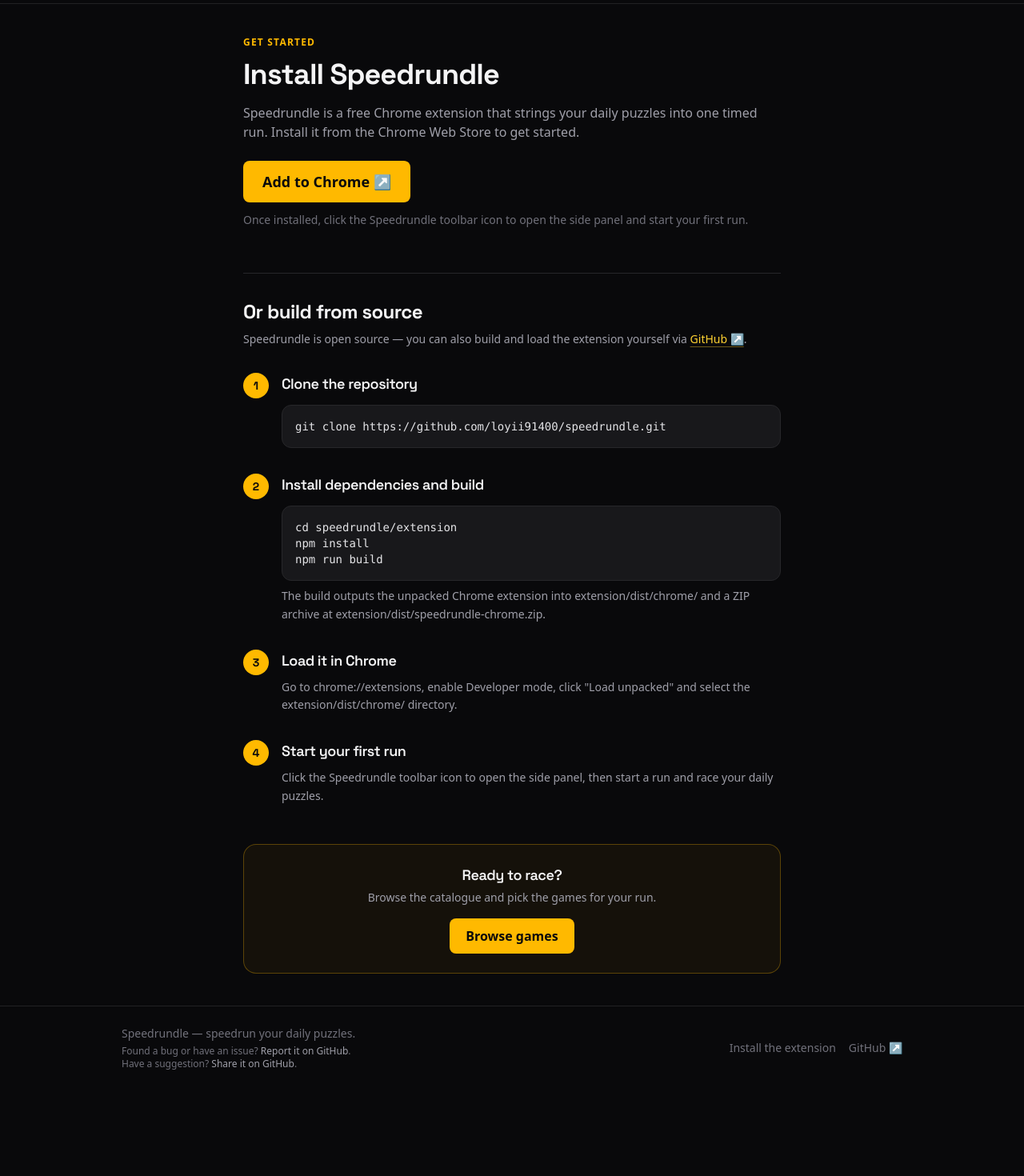
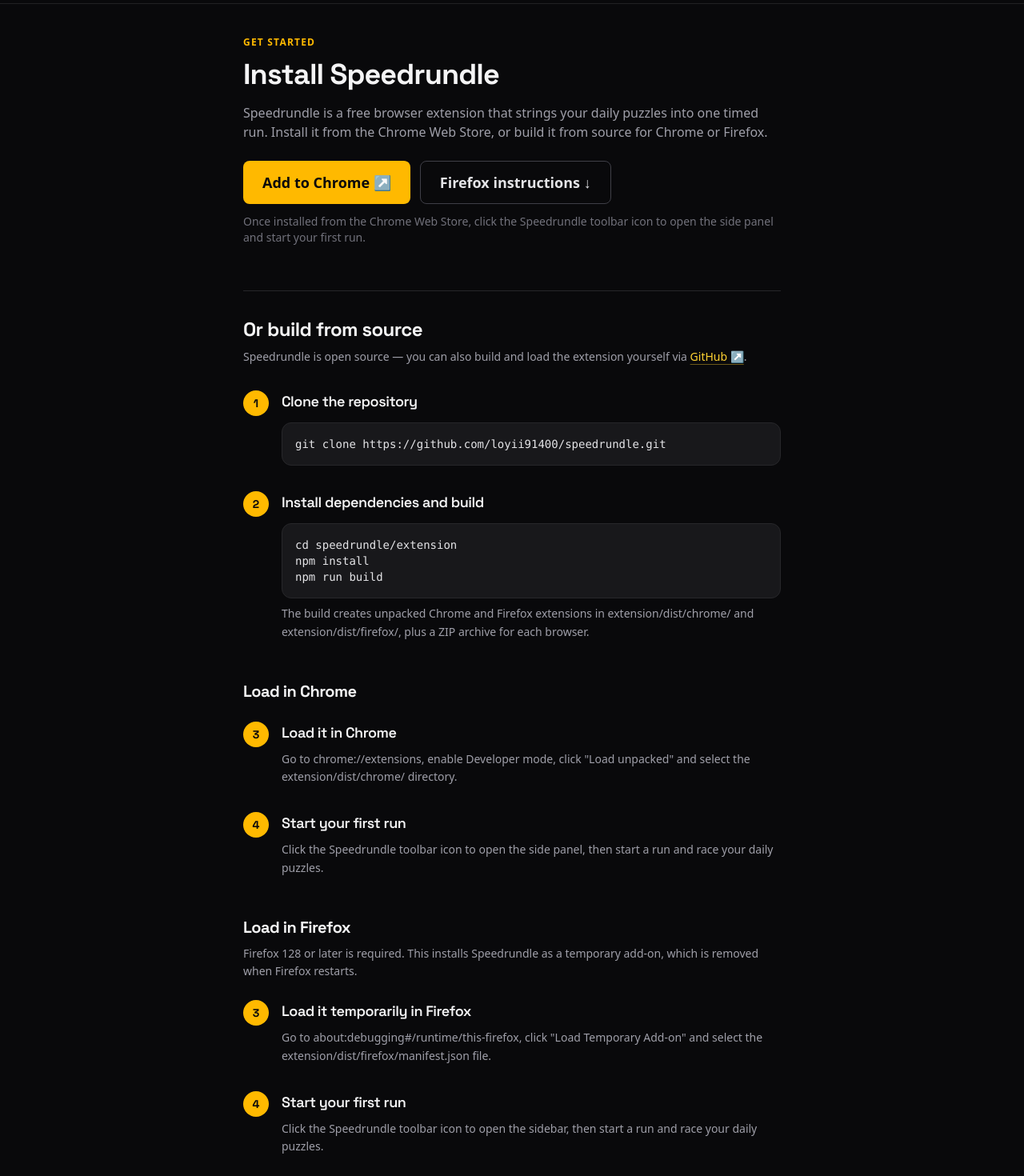
Before and after one commit to loyii91400/speedrundle, a SvelteKit app in the folder website/: page /install in a window 1280 px wide. Shown: the part 60-1530 px from the top of the page at 80% size. Before the commit the page ends 1422 px from the top, so only its background shows below. Built offline with nearby package versions, Linux system fonts and the light colour scheme.

Commit message:
Add Firefox instructions to install page

```diff
--- a/website/src/routes/install/+page.svelte
+++ b/website/src/routes/install/+page.svelte
@@ -1,7 +1,7 @@
 <script>
   import { REPO_URL, STORE_URL } from '$lib/games.js';
 
-  const steps = [
+  const setupSteps = [
     {
       title: 'Clone the repository',
       code: 'git clone https://github.com/loyii91400/speedrundle.git',
@@ -10,17 +10,41 @@
     {
       title: 'Install dependencies and build',
       code: 'cd speedrundle/extension\nnpm install\nnpm run build',
-      note: 'The build outputs the unpacked Chrome extension into extension/dist/chrome/ and a ZIP archive at extension/dist/speedrundle-chrome.zip.'
-    },
+      note: 'The build creates unpacked Chrome and Firefox extensions in extension/dist/chrome/ and extension/dist/firefox/, plus a ZIP archive for each browser.'
+    }
+  ];
+
+  const browserGuides = [
+    {
+      id: 'chrome',
+      name: 'Chrome',
+      description: null,
+      steps: [
         {
           title: 'Load it in Chrome',
-      code: null,
           note: 'Go to chrome://extensions, enable Developer mode, click "Load unpacked" and select the extension/dist/chrome/ directory.'
         },
         {
           title: 'Start your first run',
-      code: null,
           note: 'Click the Speedrundle toolbar icon to open the side panel, then start a run and race your daily puzzles.'
+        }
+      ]
+    },
+    {
+      id: 'firefox',
+      name: 'Firefox',
+      description:
+        'Firefox 128 or later is required. This installs Speedrundle as a temporary add-on, which is removed when Firefox restarts.',
+      steps: [
+        {
+          title: 'Load it temporarily in Firefox',
+          note: 'Go to about:debugging#/runtime/this-firefox, click "Load Temporary Add-on" and select the extension/dist/firefox/manifest.json file.'
+        },
+        {
+          title: 'Start your first run',
+          note: 'Click the Speedrundle toolbar icon to open the sidebar, then start a run and race your daily puzzles.'
+        }
+      ]
     }
   ];
 </script>
@@ -29,7 +53,7 @@
   <title>Install the extension — Speedrundle</title>
   <meta
     name="description"
-    content="Install the Speedrundle Chrome extension from the Chrome Web Store and speedrun your daily puzzle games in one timed run."
+    content="Install Speedrundle for Chrome or Firefox and speedrun your daily puzzle games in one timed run."
   />
 </svelte:head>
 
@@ -37,21 +61,29 @@
   <p class="mb-3 text-xs font-semibold tracking-widest text-amber-400 uppercase">Get started</p>
   <h1 class="font-display text-4xl font-bold tracking-tight">Install Speedrundle</h1>
   <p class="mt-4 text-zinc-400">
-    Speedrundle is a free Chrome extension that strings your daily puzzles into one timed run.
-    Install it from the Chrome Web Store to get started.
+    Speedrundle is a free browser extension that strings your daily puzzles into one timed run.
+    Install it from the Chrome Web Store, or build it from source for Chrome or Firefox.
   </p>
 
+  <div class="mt-6 flex flex-wrap gap-3">
     <a
       href={STORE_URL}
       target="_blank"
       rel="noopener noreferrer"
-    class="mt-6 inline-flex items-center gap-2 rounded-lg bg-amber-400 px-6 py-3 text-lg font-semibold text-zinc-950 transition-colors hover:bg-amber-300"
+      class="inline-flex items-center gap-2 rounded-lg bg-amber-400 px-6 py-3 text-lg font-semibold text-zinc-950 transition-colors hover:bg-amber-300"
     >
       Add to Chrome ↗
     </a>
+    <a
+      href="#firefox"
+      class="inline-flex items-center gap-2 rounded-lg border border-zinc-700 px-6 py-3 text-lg font-semibold text-zinc-200 transition-colors hover:border-zinc-500"
+    >
+      Firefox instructions ↓
+    </a>
+  </div>
   <p class="mt-3 text-sm text-zinc-500">
-    Once installed, click the Speedrundle toolbar icon to open the side panel and start your first
-    run.
+    Once installed from the Chrome Web Store, click the Speedrundle toolbar icon to open the side
+    panel and start your first run.
   </p>
 
   <div class="mt-14 border-t border-zinc-800 pt-8">
@@ -69,7 +101,7 @@
     </p>
 
     <ol class="mt-8 space-y-8">
-      {#each steps as step, i (step.title)}
+      {#each setupSteps as step, i (step.title)}
         <li class="flex gap-4">
           <span
             class="font-display flex h-8 w-8 shrink-0 items-center justify-center rounded-full bg-amber-400 text-sm font-bold text-zinc-950"
@@ -92,6 +124,33 @@
         </li>
       {/each}
     </ol>
+
+    <div class="mt-12 space-y-12">
+      {#each browserGuides as guide (guide.id)}
+        <section id={guide.id} class="scroll-mt-8">
+          <h3 class="font-display text-xl font-bold tracking-tight">Load in {guide.name}</h3>
+          {#if guide.description}
+            <p class="mt-2 text-sm leading-relaxed text-zinc-400">{guide.description}</p>
+          {/if}
+          <ol class="mt-6 space-y-8">
+            {#each guide.steps as step, i (step.title)}
+              <li class="flex gap-4">
+                <span
+                  class="font-display flex h-8 w-8 shrink-0 items-center justify-center rounded-full bg-amber-400 text-sm font-bold text-zinc-950"
+                  aria-hidden="true"
+                >
+                  {i + 3}
+                </span>
+                <div class="min-w-0 flex-1">
+                  <h4 class="font-display text-lg font-semibold tracking-tight">{step.title}</h4>
+                  <p class="mt-2 text-sm leading-relaxed text-zinc-400">{step.note}</p>
+                </div>
+              </li>
+            {/each}
+          </ol>
+        </section>
+      {/each}
+    </div>
   </div>
 
   <div class="mt-12 rounded-2xl border border-amber-400/30 bg-amber-400/5 p-6 text-center">
```
Lines whose indentation alone changed are shown as unchanged.
